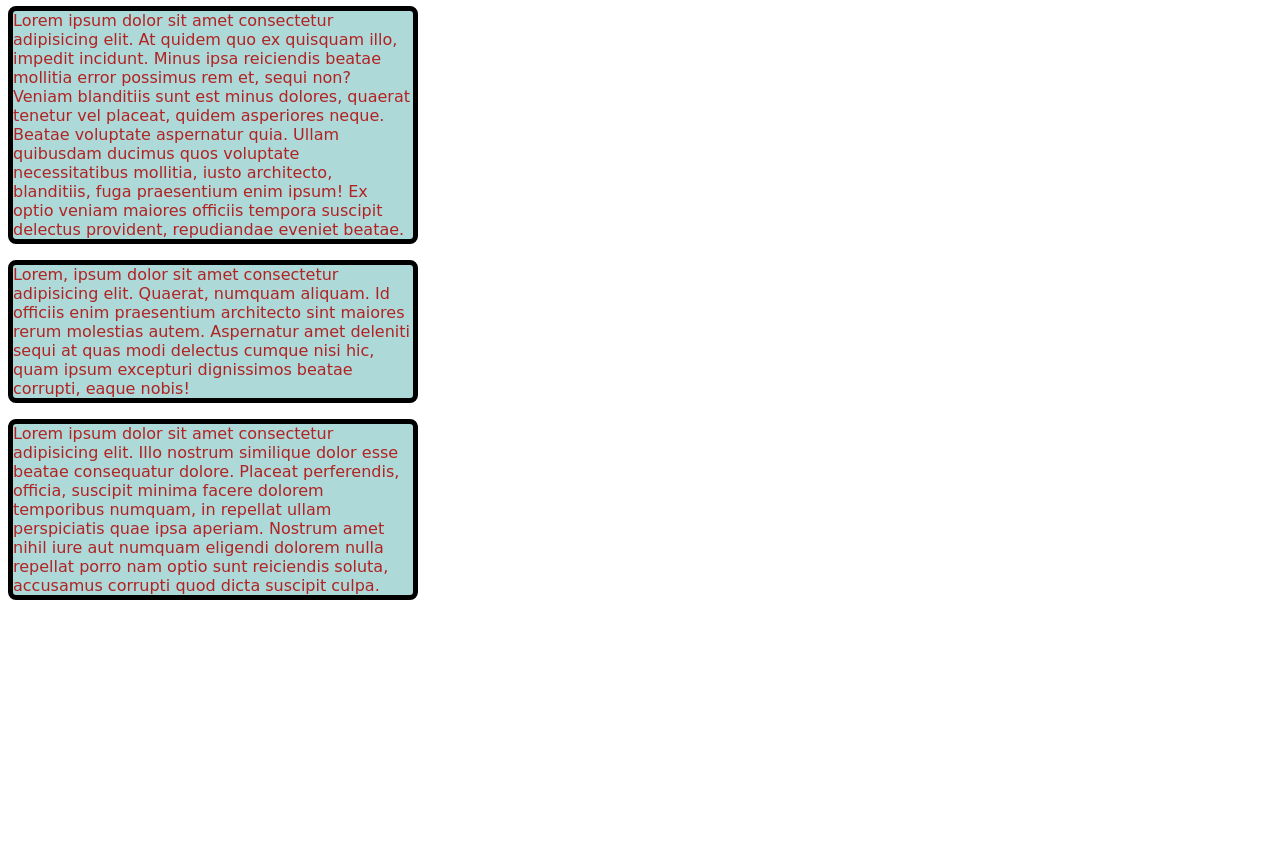
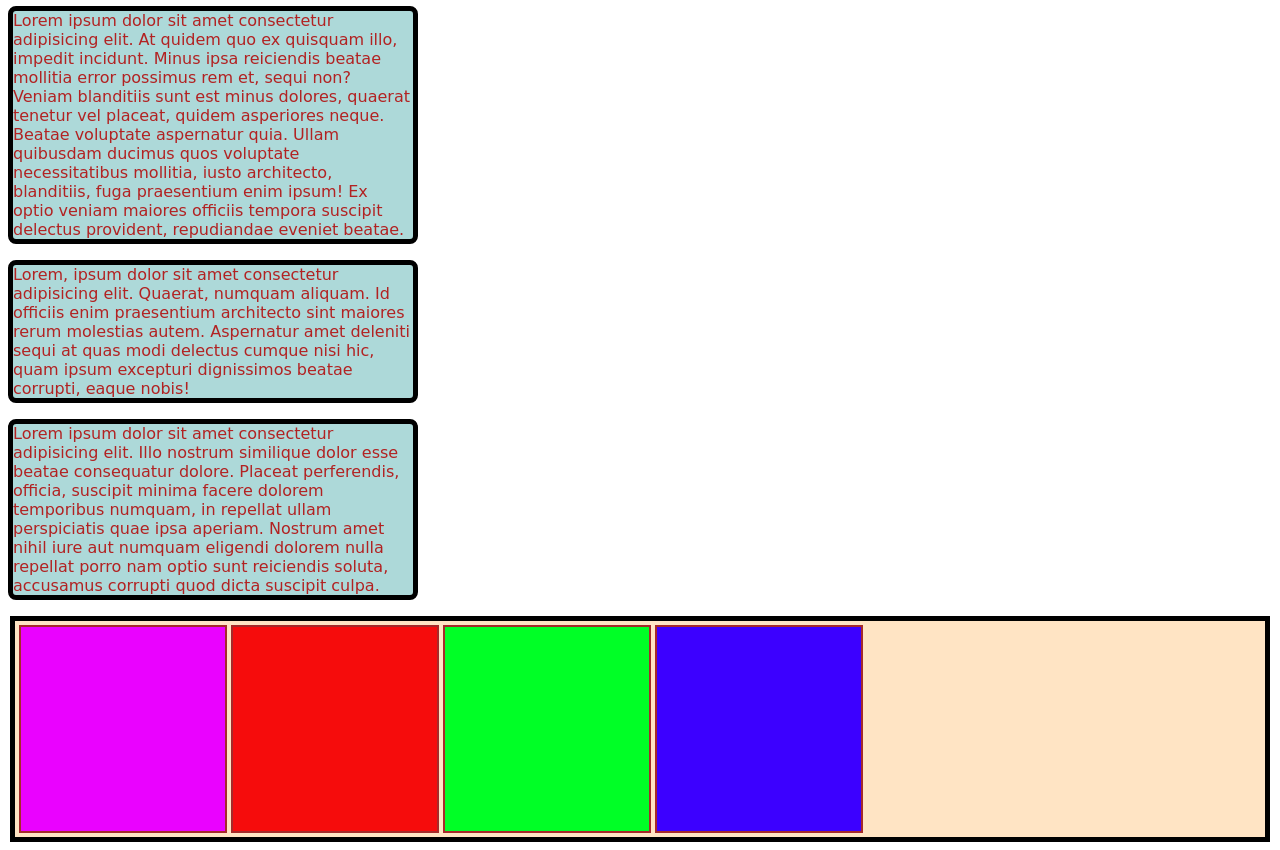
Before and after one commit to sachin-swain/Sachin_project.hashtable, a plain HTML site: page Practice1.html in a window 1280 px wide. Shown: the part 84-934 px from the top of the page. Before the commit the page ends 800 px from the top, so only its background shows below. Drawn offline with Linux system fonts and the light colour scheme; a web font is replaced by a local one.

Commit message:
css1.html to practice1.html

```diff
--- a/CSS1.html
+++ b/Practice1.html
@@ -28,6 +28,31 @@
             border-top-right-radius: 50px; */ border:solid black 5px ;
             border-radius: 8px;width: 400px;
         }
+        .container{
+           background-color: bisque;border: 5px solid black;
+            margin: 2px;padding: 2px;
+            display: flex;flex-wrap: wrap;
+            /* by default flex direction is side wise or row ///// flex direction used to change direction collumn,row reverse ,etc */
+
+        }
+        .box{
+            height: 200px;
+            width: 200px;
+           border: 2px solid brown;
+            margin: 2px;padding: 2px;
+        }
+        #box1{
+            background-color: rgb(234, 2, 255);
+        }
+        #box2{
+            background-color: rgb(246, 12, 12);
+        }
+        #box3{
+            background-color: rgb(0, 255, 38);
+        }
+        #box4{
+            background-color: rgb(60, 0, 255);
+        }
     </style>
 </head>
 <body>
@@ -35,5 +60,11 @@
     <p>Lorem ipsum dolor sit amet consectetur adipisicing elit. At quidem quo ex quisquam illo, impedit incidunt. Minus ipsa reiciendis beatae mollitia error possimus rem et, sequi non? Veniam blanditiis sunt est minus dolores, quaerat tenetur vel placeat, quidem asperiores neque. Beatae voluptate aspernatur quia. Ullam quibusdam ducimus quos voluptate necessitatibus mollitia, iusto architecto, blanditiis, fuga praesentium enim ipsum! Ex optio veniam maiores officiis tempora suscipit delectus provident, repudiandae eveniet beatae.</p>
     <p>Lorem, ipsum dolor sit amet consectetur adipisicing elit. Quaerat, numquam aliquam. Id officiis enim praesentium architecto sint maiores rerum molestias autem. Aspernatur amet deleniti sequi at quas modi delectus cumque nisi hic, quam ipsum excepturi dignissimos beatae corrupti, eaque nobis!</p>
     <p>Lorem ipsum dolor sit amet consectetur adipisicing elit. Illo nostrum similique dolor esse beatae consequatur dolore. Placeat perferendis, officia, suscipit minima facere dolorem temporibus numquam, in repellat ullam perspiciatis quae ipsa aperiam. Nostrum amet nihil iure aut numquam eligendi dolorem nulla repellat porro nam optio sunt reiciendis soluta, accusamus corrupti quod dicta suscipit culpa.</p>
+    <div class="container">
+        <div class="box" id="box1"></div>
+        <div class="box" id="box2"></div>
+        <div class="box" id="box3"></div>
+        <div class="box" id="box4"></div>
+    </div>
 </body>
 </html>
```
